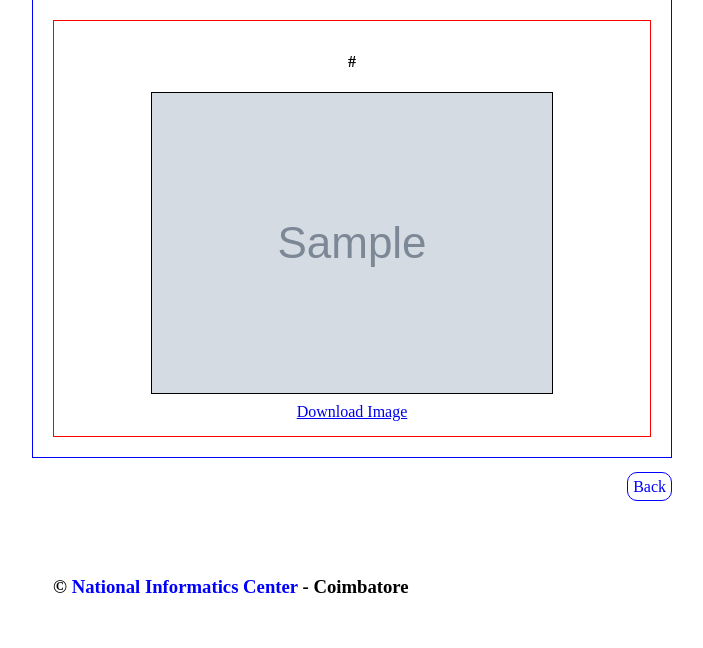
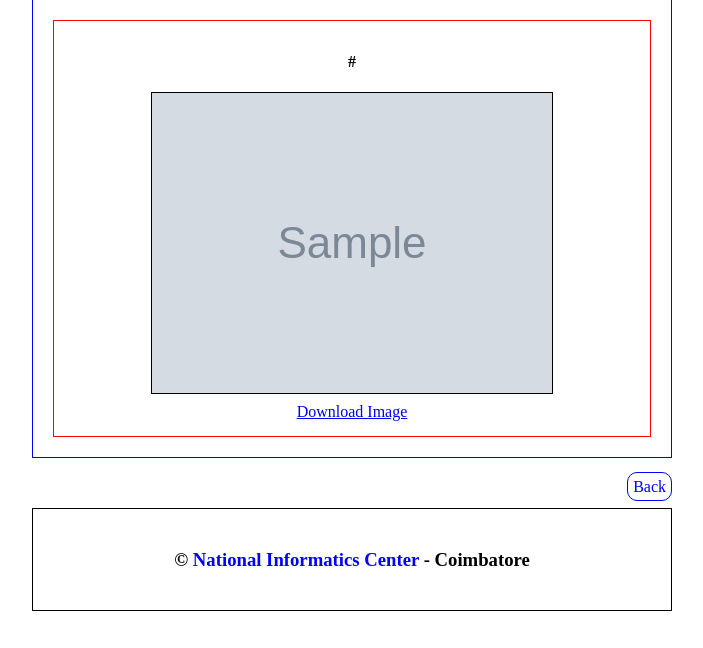
Before and after one commit to arun-arunisto/qrcode-generator-flask, a Flask app: template qrcodegenerator/templates/index.html in a window 1280 px wide. Shown: the part 152-800 px from the top of the page, without its empty margins (288-991 px from the left). Run offline with Flask 3, Linux system fonts and the light colour scheme; the template is opened without the code that fills it: values that come from a table or form of the project are taken from there, most other values are stand-ins (such as "Sample title", 1, 10 or a date in 2020); grey boxes marked "Sample" are stand-in pictures.

Commit message:
Second commit

```diff
--- a/qrcodegenerator/static/style.css
+++ b/qrcodegenerator/static/style.css
@@ -91,16 +91,19 @@ body {
     color: white;
 }
 
-.footer {
-    margin: 10px auto;
+
+footer .footer {
+    margin-top: 50px;
+    margin-bottom: 10px;
     padding: 20px;
-    text-align: center;
-    bottom: 0;
-    position: fixed;
+    border: solid black 1px;
+    margin-right: auto;
+    margin-left: auto;
 }
 
 .footer .footer-text {
     padding : 1px;
+    text-align: center;
 }
 
 .footer .footer-text span {
--- a/qrcodegenerator/templates/base.html
+++ b/qrcodegenerator/templates/base.html
@@ -13,12 +13,12 @@
 <hr>
 {% block content %}
 {% endblock %}
-<div class="footer">
     <footer>
+    <div class="footer">
         <div class="footer-text">
             <h3>© <span>National Informatics Center</span> - Coimbatore</h3>
         </div>
+    </div>
     </footer>
-</div>
 </body>
 </html>
--- a/qrcodegenerator/views.py
+++ b/qrcodegenerator/views.py
@@ -17,6 +17,7 @@ def link_purifier(url):
             if end == -1:
                 return url[start:]
             return url[start:][:end]
+    return url
 
 qr_bp = Blueprint("qrgenerate", __name__,
                   template_folder="templates",
```
